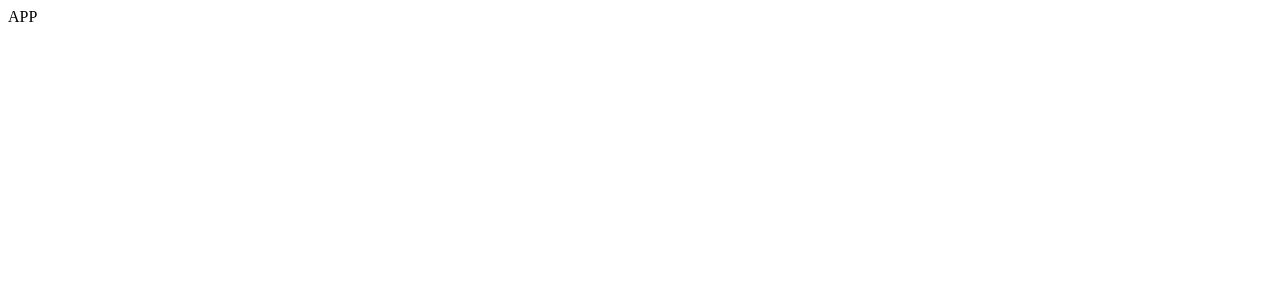
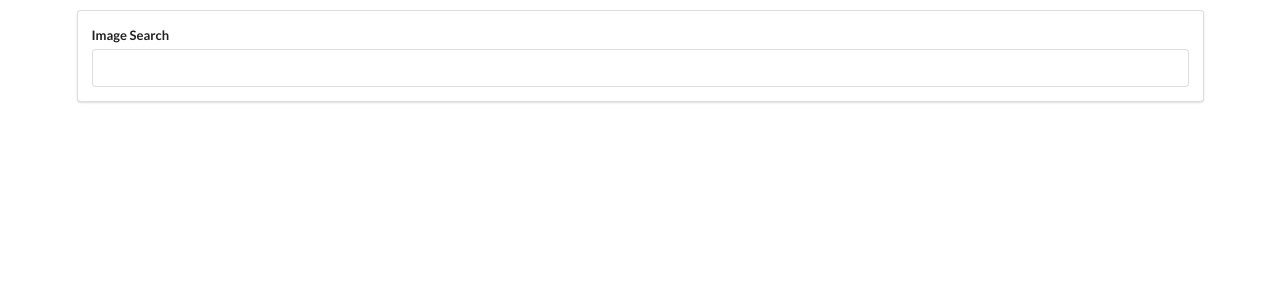
Before and after one commit to hunter-atk/react-redux-2019-projects, a React (Create React App) app in the folder pics/: page / in a window 1280 px wide. Shown: the top 300 px of the page. Built offline with nearby package versions, Linux system fonts and the light colour scheme.

Commit message:
Added and styled SearchBar component.

```diff
--- a/pics/public/index.html
+++ b/pics/public/index.html
@@ -1,15 +1,22 @@
 <!DOCTYPE html>
 <html lang="en">
   <head>
-    <meta charset="utf-8">
-    <link rel="shortcut icon" href="%PUBLIC_URL%/favicon.ico">
-    <meta name="viewport" content="width=device-width, initial-scale=1, shrink-to-fit=no">
-    <meta name="theme-color" content="#000000">
+    <meta charset="utf-8" />
+    <link rel="shortcut icon" href="%PUBLIC_URL%/favicon.ico" />
+    <link
+      rel="stylesheet"
+      href="https://cdnjs.cloudflare.com/ajax/libs/semantic-ui/2.4.1/semantic.min.css"
+    />
+    <meta
+      name="viewport"
+      content="width=device-width, initial-scale=1, shrink-to-fit=no"
+    />
+    <meta name="theme-color" content="#000000" />
     <!--
       manifest.json provides metadata used when your web app is added to the
       homescreen on Android. See https://developers.google.com/web/fundamentals/web-app-manifest/
     -->
-    <link rel="manifest" href="%PUBLIC_URL%/manifest.json">
+    <link rel="manifest" href="%PUBLIC_URL%/manifest.json" />
     <!--
       Notice the use of %PUBLIC_URL% in the tags above.
       It will be replaced with the URL of the `public` folder during the build.
@@ -22,9 +29,7 @@
     <title>React App</title>
   </head>
   <body>
-    <noscript>
-      You need to enable JavaScript to run this app.
-    </noscript>
+    <noscript> You need to enable JavaScript to run this app. </noscript>
     <div id="root"></div>
     <!--
       This HTML file is a template.
--- a/pics/src/components/App.js
+++ b/pics/src/components/App.js
@@ -1,7 +1,12 @@
 import React from 'react';
+import Searchbar from './SearchBar';
 
 const App = () => {
-    return <div>APP</div>
-}
+  return (
+    <div className="ui container" style={{ marginTop: '10px' }}>
+      <Searchbar />
+    </div>
+  );
+};
 
 export default App;
--- /dev/null
+++ b/pics/src/components/SearchBar.js
@@ -0,0 +1,18 @@
+import React, { Component } from 'react';
+
+class Searchbar extends Component {
+  render() {
+    return (
+      <div className="ui segment">
+        <form className="ui form">
+          <div className="field">
+            <label>Image Search</label>
+            <input type="text" />
+          </div>
+        </form>
+      </div>
+    );
+  }
+}
+
+export default Searchbar;
```
